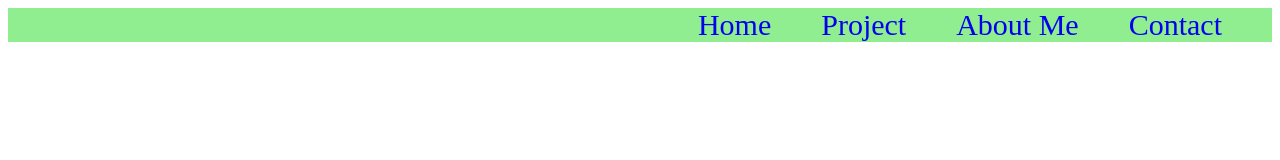
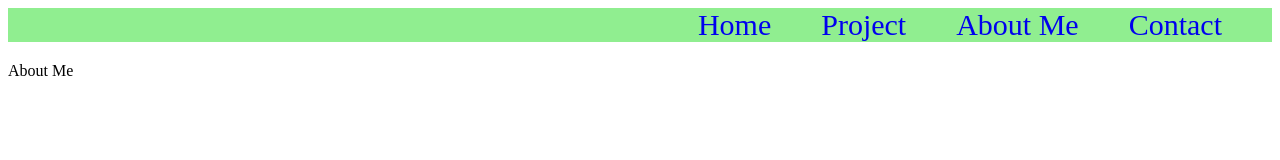
Before and after one commit to StudentCZ/my-website, a React (Create React App) app: page /about in a window 1280 px wide. Shown: the top 160 px of the page. Built offline with nearby package versions, Linux system fonts and the light colour scheme.

Commit message:
added a working route to the about page

```diff
--- a/src/App.js
+++ b/src/App.js
@@ -5,6 +5,7 @@ import NavBar from './components/NavBar';
 import Home from './components/Home';
 import Project from './components/Project';
 import Contact from './components/Contact';
+import About from './components/About';
 
 function App() {
   return (
@@ -13,6 +14,7 @@ function App() {
       <Routes>
         <Route path='/' element={<Home />} />
         <Route path='/project' element={<Project />} />
+        <Route path='/about' element={<About />} />
         <Route path='/contact' element={<Contact />} />
       </Routes>
     </Router>
--- a/src/components/About.js
+++ b/src/components/About.js
@@ -3,3 +3,5 @@ import React from 'react';
 const About = () => {
   return <div>About Me</div>;
 };
+
+export default About;
```
